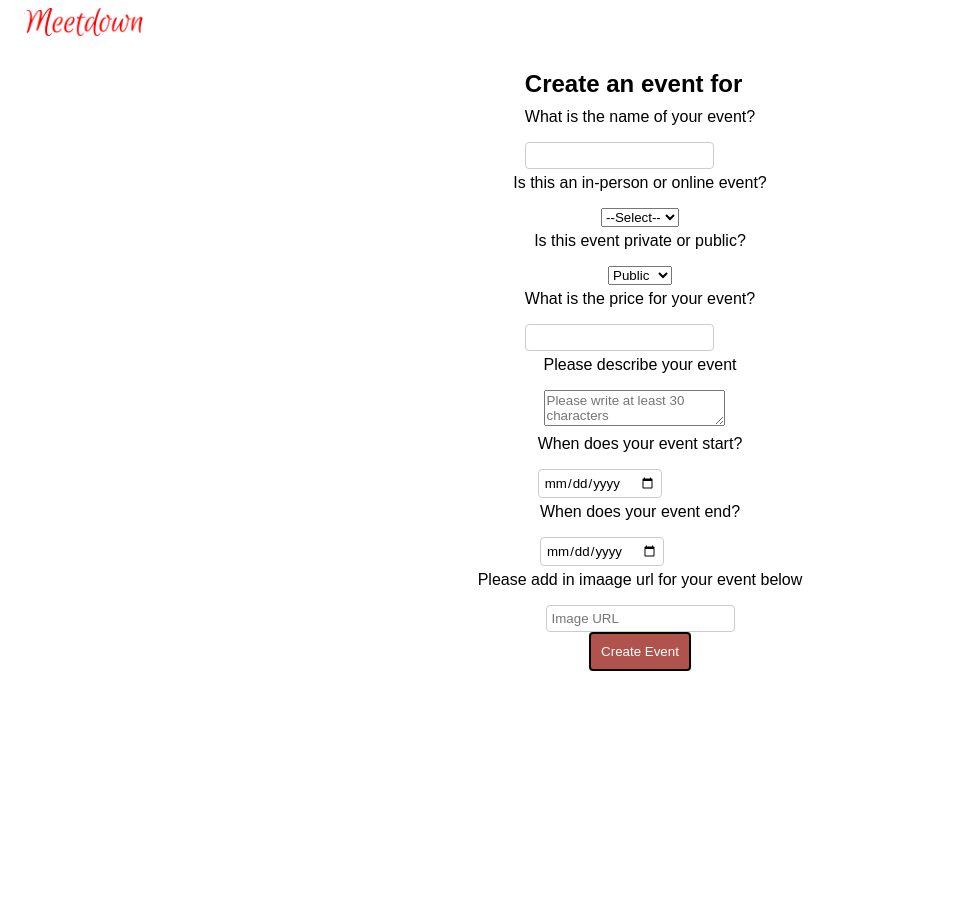
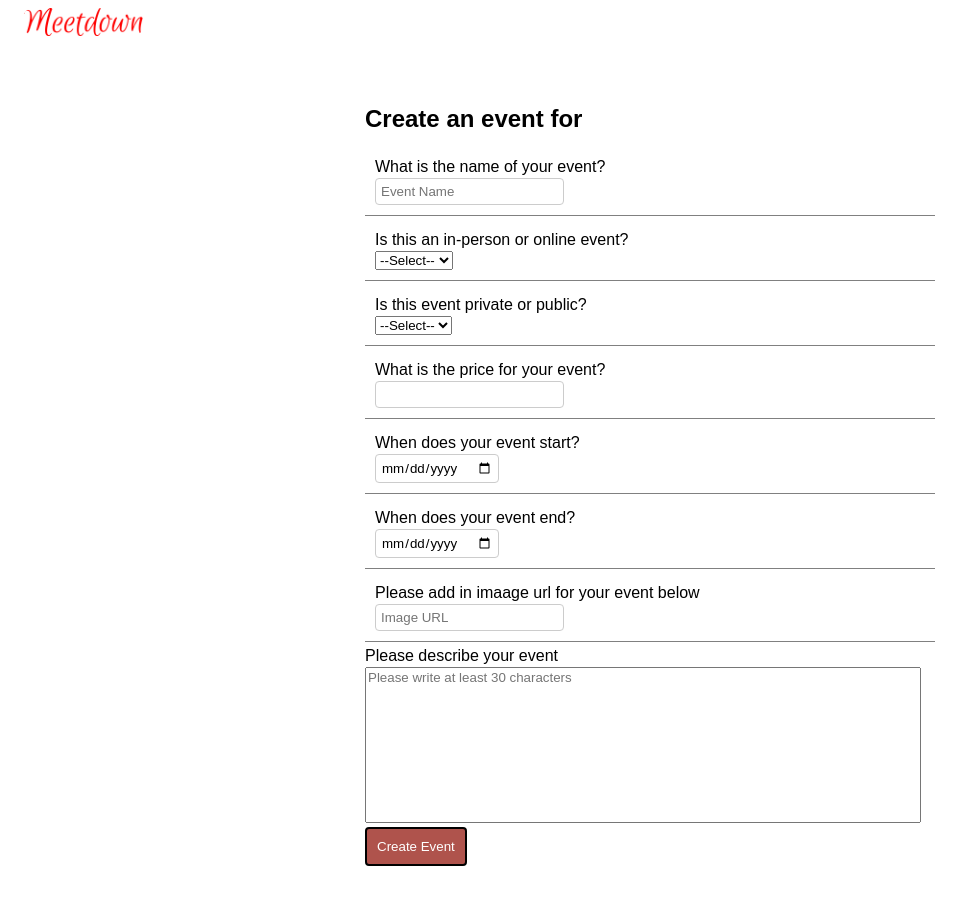
Before and after one commit to XavierAG/Meetdown-A-Meetup-Clone, a React (Create React App) app in the folder frontend/: page /groups/1/events/new in a window 1280 px wide. Shown: the top 904 px of the page, without its empty margins (0-974 px from the left). Before the commit the page ends 800 px from the top, so only its background shows below. Built offline with nearby package versions, Linux system fonts and the light colour scheme; no server answers.

Commit message:
event-info page complete

```diff
--- a/frontend/src/components/CreateEvent/CreateEvent.css
+++ b/frontend/src/components/CreateEvent/CreateEvent.css
@@ -1,3 +1,32 @@
+.create-event-page {
+    display: flex;
+    flex-direction: column;
+    justify-content: center;
+    max-width: 550px;
+    margin: 50px auto;
+}
+.create-event-page form {
+    display: flex;
+    align-items: flex-start;
+    justify-content: flex-start;
+    margin: 5px auto;
+}
+
 .p-create {
     color: black;
 }
+
+.event-textarea {
+    width: 550px;
+    height: 150px;
+    resize: none;
+}
+
+.create-event-page form .event-section {
+    border-bottom: 1px gray solid;
+    padding: 10px;
+    width: 550px;
+}
+.create-event-page form p{
+margin-bottom: 2px;
+}
--- a/frontend/src/components/CreateEvent/index.js
+++ b/frontend/src/components/CreateEvent/index.js
@@ -12,7 +12,7 @@ function CreateEvent() {
   const history = useHistory();
   const [name, setName] = useState("");
   const [type, setType] = useState("");
-  const [isPrivate, setIsPrivate] = useState(false);
+  const [isPrivate, setIsPrivate] = useState("");
   const [description, setDescription] = useState("");
   const [startDate, setStartDate] = useState("");
   // const [startT, setStartT] = useState("");
@@ -50,7 +50,7 @@ function CreateEvent() {
       name,
       description,
       type,
-      private: isPrivate === "1",
+      private: isPrivate,
       capacity: 100,
       price: priceAsFloat,
       startDate,
@@ -91,17 +91,22 @@ function CreateEvent() {
   }
 
   return (
+    <div className="create-event-page">
       <form onSubmit={handleSubmit}>
         <div>
           <h2>Create an event for {group.name}</h2>
+          <div className="event-section">
             <p className="p-create">What is the name of your event?</p>
             <input
+              placeholder="Event Name"
               type="text"
               value={name}
               onChange={(e) => setName(e.target.value)}
             />
+            {errors.name && <p className="error">{errors.name}</p>}
           </div>
-      {errors.name && <p className="error">{errors.name}</p>}
+        </div>
+        <div className="event-section">
           <p className="p-create">Is this an in-person or online event?</p>
           <select
             id="locationType"
@@ -113,35 +118,31 @@ function CreateEvent() {
             <option value="Online">Online</option>
           </select>
           {errors.type && <p className="error">{errors.type}</p>}
+        </div>
+        <div className="event-section">
           <p className="p-create">Is this event private or public?</p>
           <select
             id="privacyType"
-        value={isPrivate ? "1" : "0"} //
-        onChange={(e) => setIsPrivate(e.target.value === "1")}
+            value={isPrivate} //
+            onChange={(e) => setIsPrivate(e.target.value)}
           >
+            <option value="">--Select--</option>
             <option value="1">Private</option>
             <option value="0">Public</option>
           </select>
           {errors.private && <p className="error">{errors.private}</p>}
-      <div>
+        </div>
+
+        <div className="event-section">
           <p className="p-create">What is the price for your event?</p>
           <input
             type="text"
             value={price}
             onChange={(e) => setPrice(e.target.value)}
           />
+          {errors.price && <p className="error">{errors.price}</p>}
         </div>
-      {errors.price && <p className="error">{errors.price}</p>}
-      <div>
-        <p className="p-create">Please describe your event</p>
-        <textarea
-          placeholder="Please write at least 30 characters"
-          value={description}
-          onChange={(e) => setDescription(e.target.value)}
-        ></textarea>
-      </div>
-      {errors.description && <p className="error">{errors.description}</p>}
-      <div>
+        <div className="event-section">
           <p className="p-create">When does your event start?</p>
           <input
             type="date"
@@ -153,9 +154,9 @@ function CreateEvent() {
           value={startT}
           onChange={(e) => setStartT(e.target.value)}
         /> */}
+          {errors.startDate && <p className="error">{errors.startDate}</p>}
         </div>
-      {errors.startDate && <p className="error">{errors.startDate}</p>}
-      <div>
+        <div className="event-section">
           <p className="p-create">When does your event end?</p>
           <input
             type="date"
@@ -167,9 +168,12 @@ function CreateEvent() {
           value={endT}
           onChange={(e) => setEndT(e.target.value)}
         /> */}
+          {errors.endDate && <p className="error">{errors.endDate}</p>}
         </div>
-      {errors.endDate && <p className="error">{errors.endDate}</p>}
-      <p className="p-create">Please add in imaage url for your event below</p>
+        <div className="event-section">
+          <p className="p-create">
+            Please add in imaage url for your event below
+          </p>
           <input
             type="text"
             value={url}
@@ -178,8 +182,20 @@ function CreateEvent() {
             required
           />
           {errors.url && <p className="error">{errors.url}</p>}
+        </div>
+        <div>
+          <p className="p-create">Please describe your event</p>
+          <textarea
+            className="event-textarea"
+            placeholder="Please write at least 30 characters"
+            value={description}
+            onChange={(e) => setDescription(e.target.value)}
+          ></textarea>
+          {errors.description && <p className="error">{errors.description}</p>}
+        </div>
         <button type="submit">Create Event</button>
       </form>
+    </div>
   );
 }
 
--- a/frontend/src/components/CreateGroup/index.js
+++ b/frontend/src/components/CreateGroup/index.js
@@ -14,7 +14,7 @@ function CreateGroup() {
   const [name, setName] = useState("");
   const [about, setAbout] = useState("");
   const [type, setType] = useState("");
-  const [isPrivate, setIsPrivate] = useState(false);
+  const [isPrivate, setIsPrivate] = useState("");
   const [city, setCity] = useState("");
   const [state, setState] = useState("");
   const [url, setUrl] = useState("");
@@ -38,7 +38,7 @@ function CreateGroup() {
       name,
       about,
       type,
-      private: isPrivate === "1",
+      private: isPrivate,
       city,
       state,
     };
@@ -152,9 +152,10 @@ function CreateGroup() {
           <p className="p-create">Is this group private or public?</p>
           <select
             id="privacyType"
-            value={isPrivate ? "1" : "0"} //
-            onChange={(e) => setIsPrivate(e.target.value === "1")}
+            value={isPrivate} //
+            onChange={(e) => setIsPrivate(e.target.value)}
           >
+            <option value="">--Select--</option>
             <option value="1">Private</option>
             <option value="0">Public</option>
           </select>
--- a/frontend/src/components/EventInfo/EventInfo.css
+++ b/frontend/src/components/EventInfo/EventInfo.css
@@ -10,6 +10,10 @@
     color: black;
 }
  .left-event img {
+    width: 656px;
+    height: 324px;
+}
+.left-event {
     width: 656px;
     height: 324px;
 }
@@ -27,8 +31,19 @@
     border-radius: 20px;
     background-color: rgb(238, 235, 235);
     padding: 20px;
-    max-width: 328px;
+}
+.middle-event .right-event {
+    width: 328px;
     margin-left: 24px;
+}
+.event-info-box {
+    margin-top: 20px;
+    padding:30px 20px 20px 20px;
+    border: 1px rgb(238, 235, 235) solid;
+    border-radius: 20px;
+    background-color: rgb(238, 235, 235);
+    display: flex;
+    flex-direction: column;
 }
 .group-name-p{
     margin: 5px;
@@ -69,3 +84,25 @@
     color: black;
     word-wrap: normal;
 }
+
+.event-info-content {
+    padding-top: 5px;
+    padding-bottom: 5px;
+    height: 40px;
+    display: flex;
+    align-items: center;
+}
+.between {
+    display: flex;
+    justify-content: space-between;
+}
+.event-details i {
+    width: 20px;
+    height: 20px;
+    font-size: 20px;
+    padding-right: 10px;
+}
+.event-times {
+    display: flex;
+    flex-direction: column;
+}
--- a/frontend/src/components/EventInfo/index.js
+++ b/frontend/src/components/EventInfo/index.js
@@ -43,6 +43,12 @@ function EventInfo() {
       </div>
     );
   }
+  const sDate = new Date(event.startDate);
+  const eDate = new Date(event.startDate);
+  const formatSDate = sDate.toISOString().split("T")[0];
+  const formatSTime = sDate.toTimeString().split(" ")[0];
+  const formatEDate = eDate.toISOString().split("T")[0];
+  const formatETime = eDate.toTimeString().split(" ")[0];
 
   return (
     <div className="event-details">
@@ -79,21 +85,38 @@ function EventInfo() {
             </div>
           </a>
           <div className="event-info-box">
-            <div className="start-end-time">
-              <span className="icon">Clock</span>
-              <span>{event.startDate}</span>
-
-              <span>{event.endDate}</span>
+            <div className="event-info-content">
+              <span className="icon">
+                <i class="fa-regular fa-clock"></i>
+              </span>
+              <div className="event-times">
+                <span>
+                  {formatSDate} {" · "} {formatSTime}{" "}
+                </span>
+                <span>
+                  {formatEDate}
+                  {" · "} {formatETime}
+                </span>
+              </div>
             </div>
-            <div className="price">
-              <span className="icon">Money</span>
-              <span>{event.price === 0 ? "FREE" : `$${event.price}`}</span>
+            <div className="event-info-content between">
+              <div>
+                <span className="icon">
+                  <i class="fa-solid fa-dollar-sign"></i>
+                </span>
+                <span>{event.price === 0 ? "FREE" : `${event.price}`}</span>
+              </div>
             </div>
-            <div className="location">
-              <span className="icon">Map Pin{event.type}</span>
+            <div className="event-info-content between">
+              <div>
+                <span className="icon">
+                  <i class="fa-solid fa-map-pin"></i>
+                  {event.type}
+                </span>
+              </div>
+              <div className="group-buttons">{groupButtons}</div>
             </div>
           </div>
-          <div className="group-buttons">{groupButtons}</div>
         </div>
       </div>
       <div className="bottom-event">
--- a/frontend/src/components/LandingPage/index.js
+++ b/frontend/src/components/LandingPage/index.js
@@ -39,8 +39,8 @@ function LandingPage() {
           <h1>The people platform— Where interests become friendships</h1>
           <p>
             Whatever your interest, from hiking and reading to networking and
-            skill sharing, there are thousands of people who share it on Meetup.
-            Events are happening every day—sign up to join the fun.
+            skill sharing, there are thousands of people who share it on
+            Meetdown. Events are happening every day—sign up to join the fun.
           </p>
         </div>
         <div className="right">
--- a/frontend/src/components/UpdateGroup/index.js
+++ b/frontend/src/components/UpdateGroup/index.js
@@ -13,7 +13,7 @@ function UpdateGroup() {
   const [name, setName] = useState("");
   const [about, setAbout] = useState("");
   const [type, setType] = useState("");
-  const [isPrivate, setIsPrivate] = useState(false);
+  const [isPrivate, setIsPrivate] = useState("");
   const [city, setCity] = useState("");
   const [state, setState] = useState("");
   const [url, setUrl] = useState("");
@@ -28,7 +28,7 @@ function UpdateGroup() {
       name,
       about,
       type,
-      private: isPrivate === "1",
+      private: isPrivate,
       city,
       state,
     };
@@ -60,7 +60,7 @@ function UpdateGroup() {
             setName(oldGroup.name);
             setAbout(oldGroup.about);
             setType(oldGroup.type);
-            setIsPrivate(oldGroup.private === 1);
+            setIsPrivate(oldGroup.private);
             setCity(oldGroup.city);
             setState(oldGroup.state);
           }
@@ -137,7 +137,6 @@ function UpdateGroup() {
             value={type}
             onChange={(e) => setType(e.target.value)}
           >
-            <option value="">--Select--</option>
             <option value="In person">In person</option>
             <option value="Online">Online</option>
           </select>
```
Also changed, not shown: 1 other file (tests, documents, lock files or other folders). Lines whose indentation alone changed are shown as unchanged.
